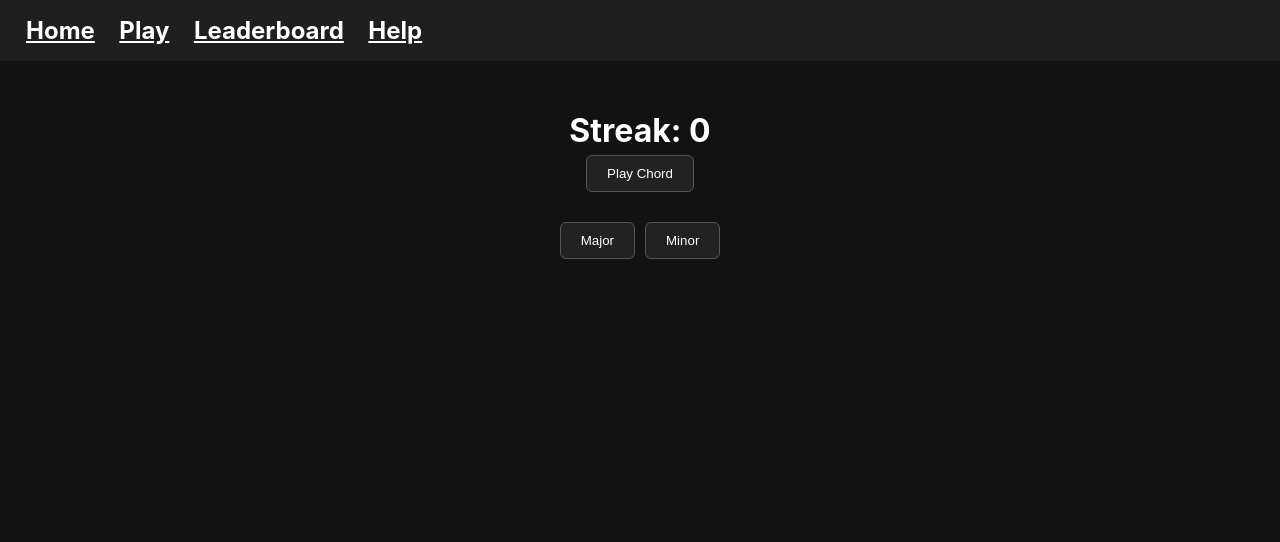
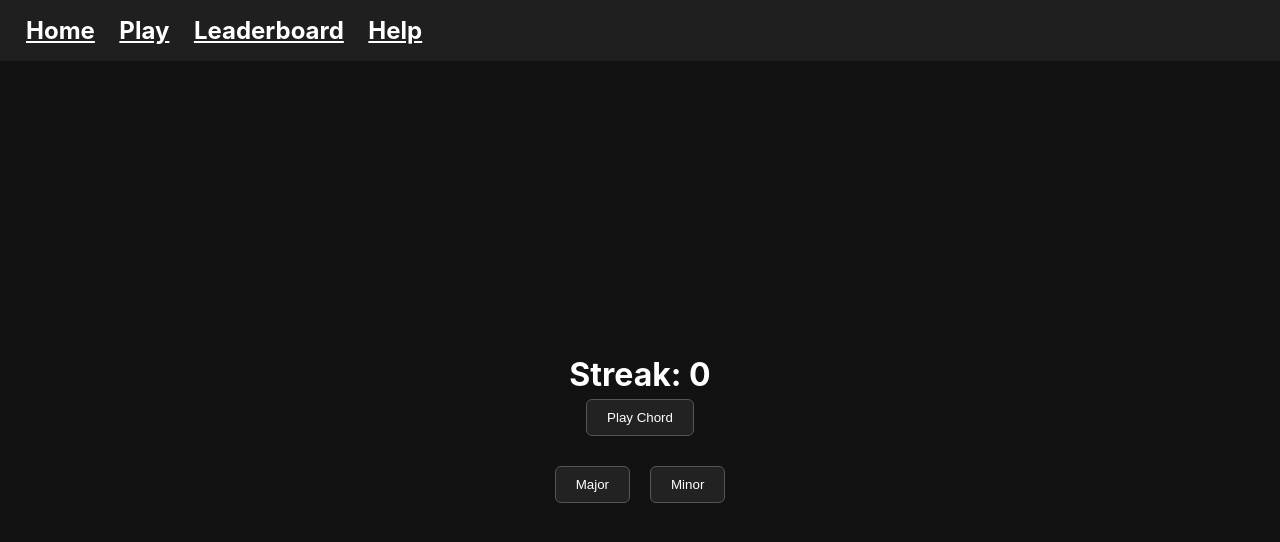
Before and after one commit to mohsuhail1/ChordGuessr, a plain HTML site: page ChordGuessr-1/ChordGuessr/game.html in a window 1280 px wide. Both pictures are taken after a click on the button "Easy". Drawn offline with Linux system fonts and the light colour scheme.

Commit message:
added favicon

```diff
--- a/ChordGuessr-1/ChordGuessr/game.html
+++ b/ChordGuessr-1/ChordGuessr/game.html
@@ -4,6 +4,7 @@
     <meta charset="UTF-8">
     <title>ChordGuessr - Play</title>
     <link rel="stylesheet" href="style.css">
+    <link rel="icon" href="assets/trebleclef.jpeg" type="image/x-icon">
 </head>
 <body>
     <header>
--- a/ChordGuessr-1/ChordGuessr/style.css
+++ b/ChordGuessr-1/ChordGuessr/style.css
@@ -268,3 +268,23 @@ button {
     color: gold;
     font-size: 1.3rem;
 }
+
+/* placing game UI at the center */
+
+.game-container {
+    display: flex;
+    flex-direction: column;   /* stack elements vertically */
+    justify-content: center;  /* center vertically */
+    align-items: center;      /* center horizontally */
+    min-height: 80vh;         /* take most of the viewport height */
+    gap: 20px;                /* spacing between elements */
+}
+
+.controls,
+.chord-selection,
+.note-selection {
+    display: flex;
+    justify-content: center;
+    flex-wrap: wrap;          /* buttons wrap if too many */
+    gap: 10px;                /* spacing between buttons */
+}
```
Also changed, not shown: ChordGuessr-1/ChordGuessr/help.html (+1 -0 lines), ChordGuessr-1/ChordGuessr/index.html (+1 -0 lines), ChordGuessr-1/ChordGuessr/leaderboard.html (+1 -0 lines), ChordGuessr-1/ChordGuessr/register.html (+1 -0 lines), ChordGuessr-1/ChordGuessr/assets/New Wireframe 1.png (renamed from ChordGuessr-1/ChordGuessr/New Wireframe 1.png), ChordGuessr-1/ChordGuessr/assets/trebleclef.jpeg (added).
